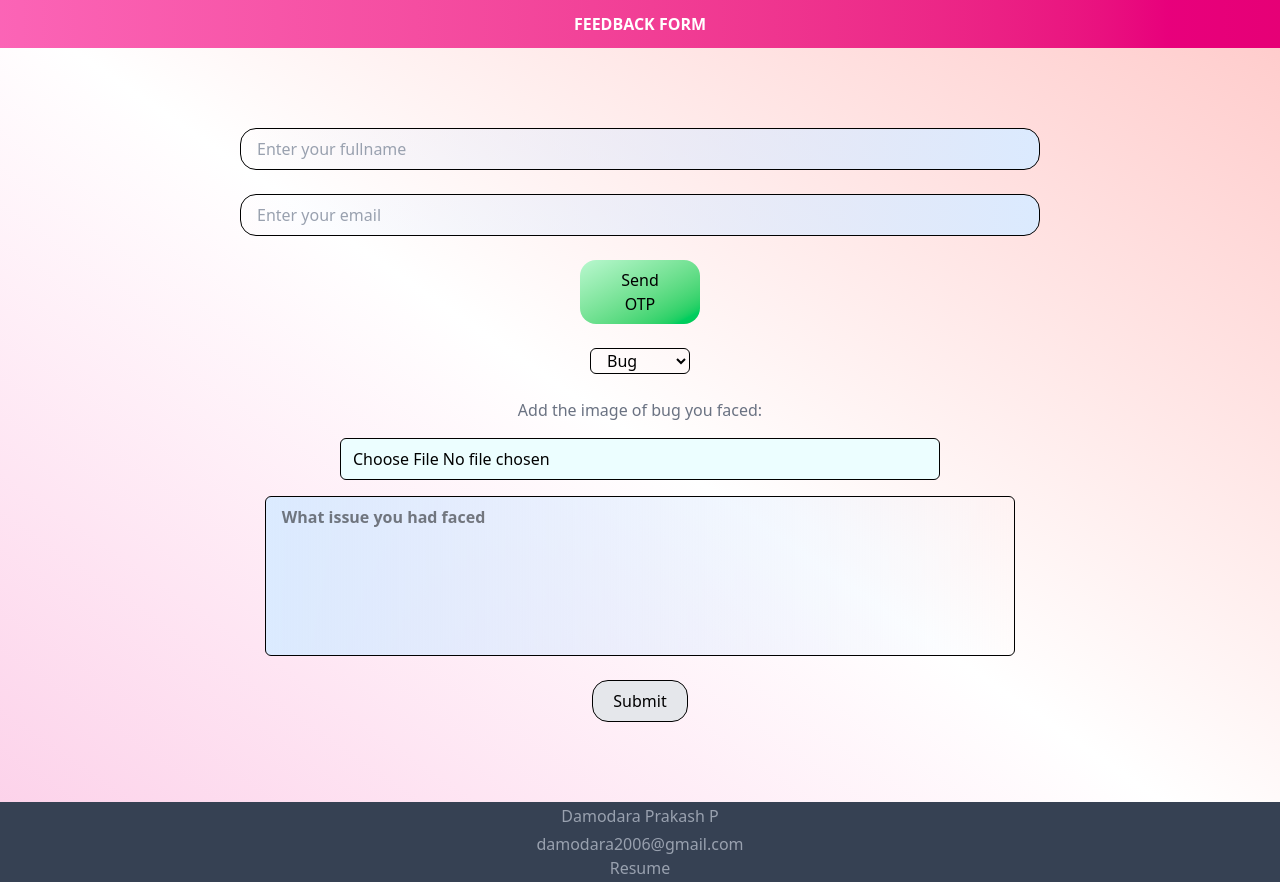
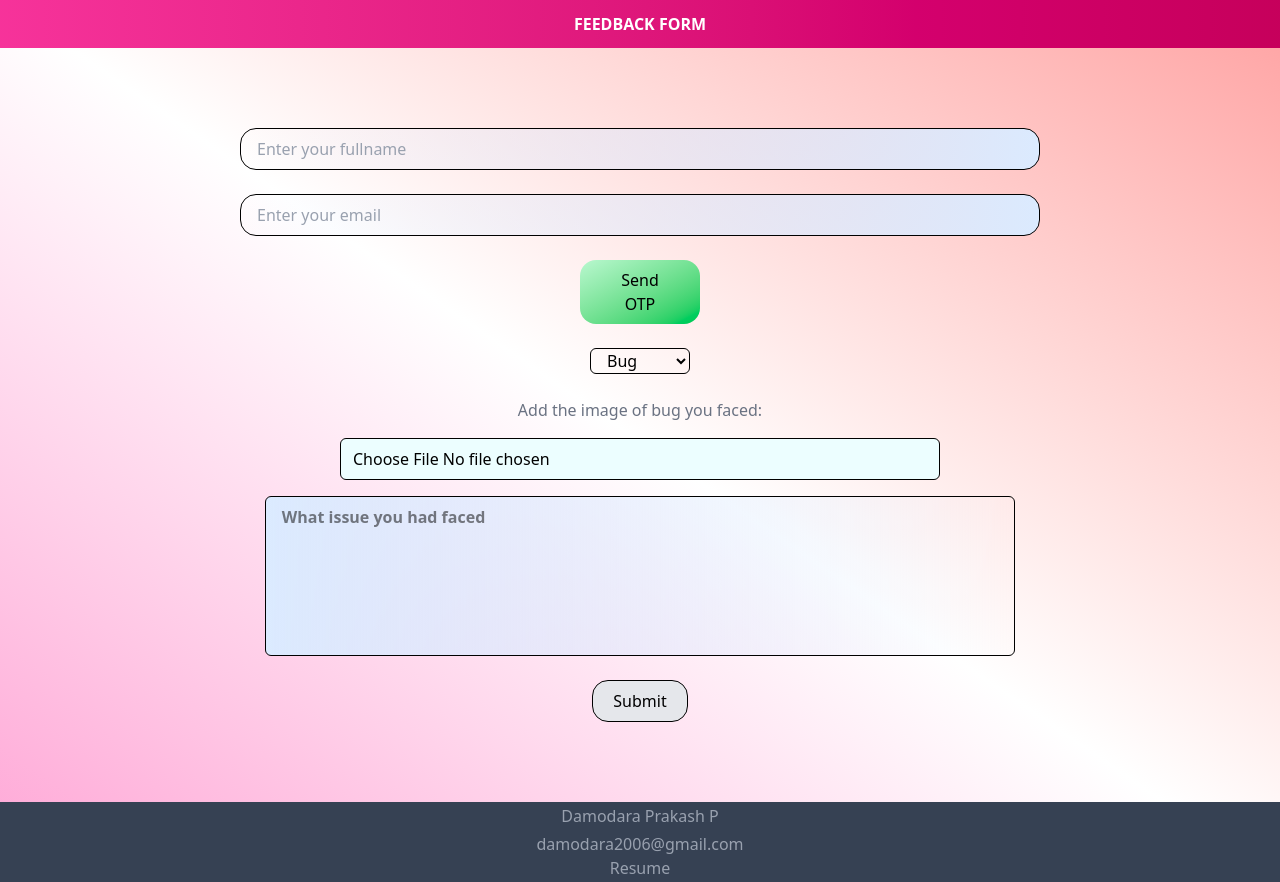
Before and after one commit to damodara2006/Feedback-Website, a React (Vite) app in the folder frontend/: page / in a window 1280 px wide. Built offline with nearby package versions, Linux system fonts and the light colour scheme.

Commit message:
fix: Update background gradient colors for improved visual appeal in Home component

```diff
--- a/frontend/src/Home.jsx
+++ b/frontend/src/Home.jsx
@@ -72,11 +72,11 @@ function Home() {
   }
 
   return (
-    <div className='flex flex-col min-h-screen bg-gradient-to-bl from-red-200 via-white to-pink-200'>
+    <div className='flex flex-col min-h-screen bg-gradient-to-bl from-red-300 via-white to-pink-300'>
       <ToastContainer />
 
 
-      <nav className='bg-gradient-to-r from-pink-400 to-pink-600 h-12 flex items-center justify-center text-white font-bold fixed top-0 w-full z-50'>
+      <nav className='bg-gradient-to-r from-pink-500 to-pink-700 h-12 flex items-center justify-center text-white font-bold fixed top-0 w-full z-50'>
         FEEDBACK FORM
       </nav>
 
```
